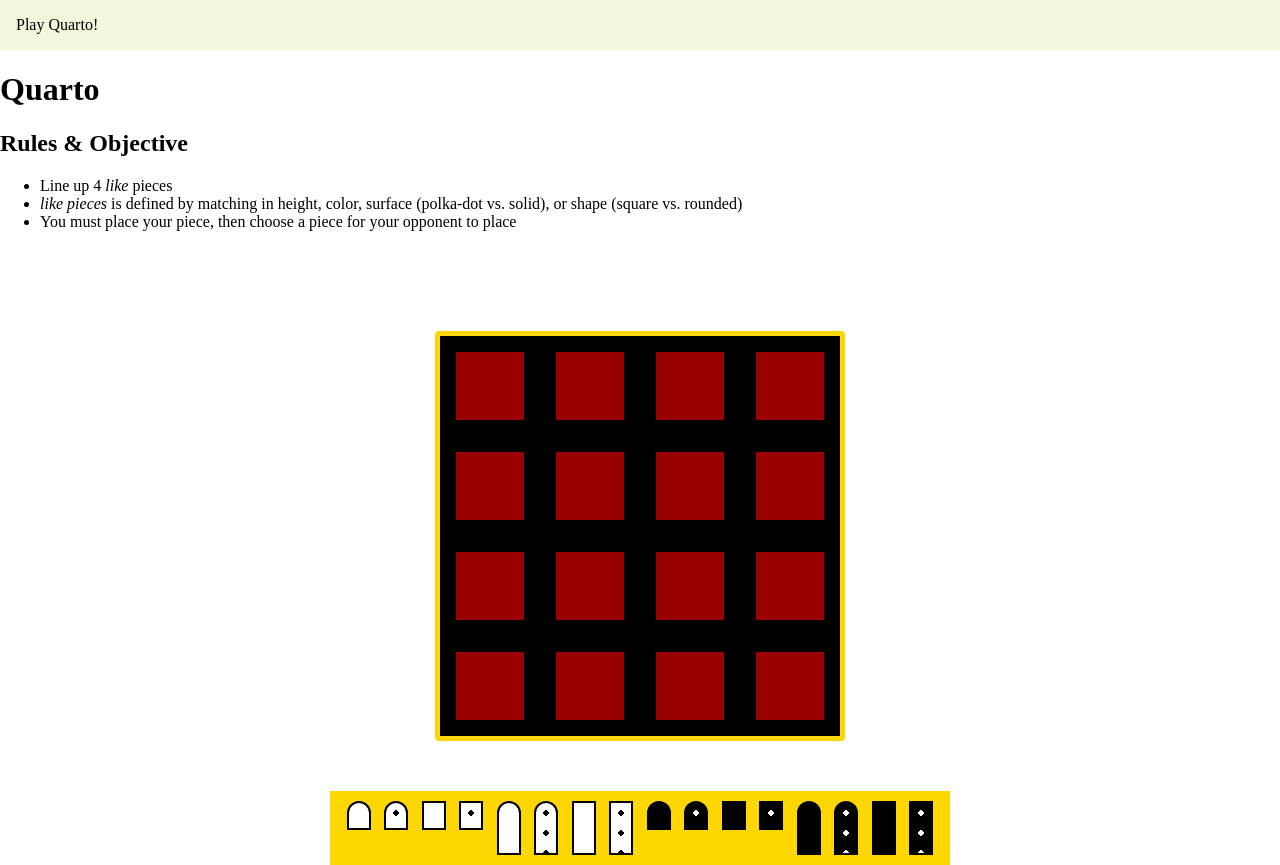
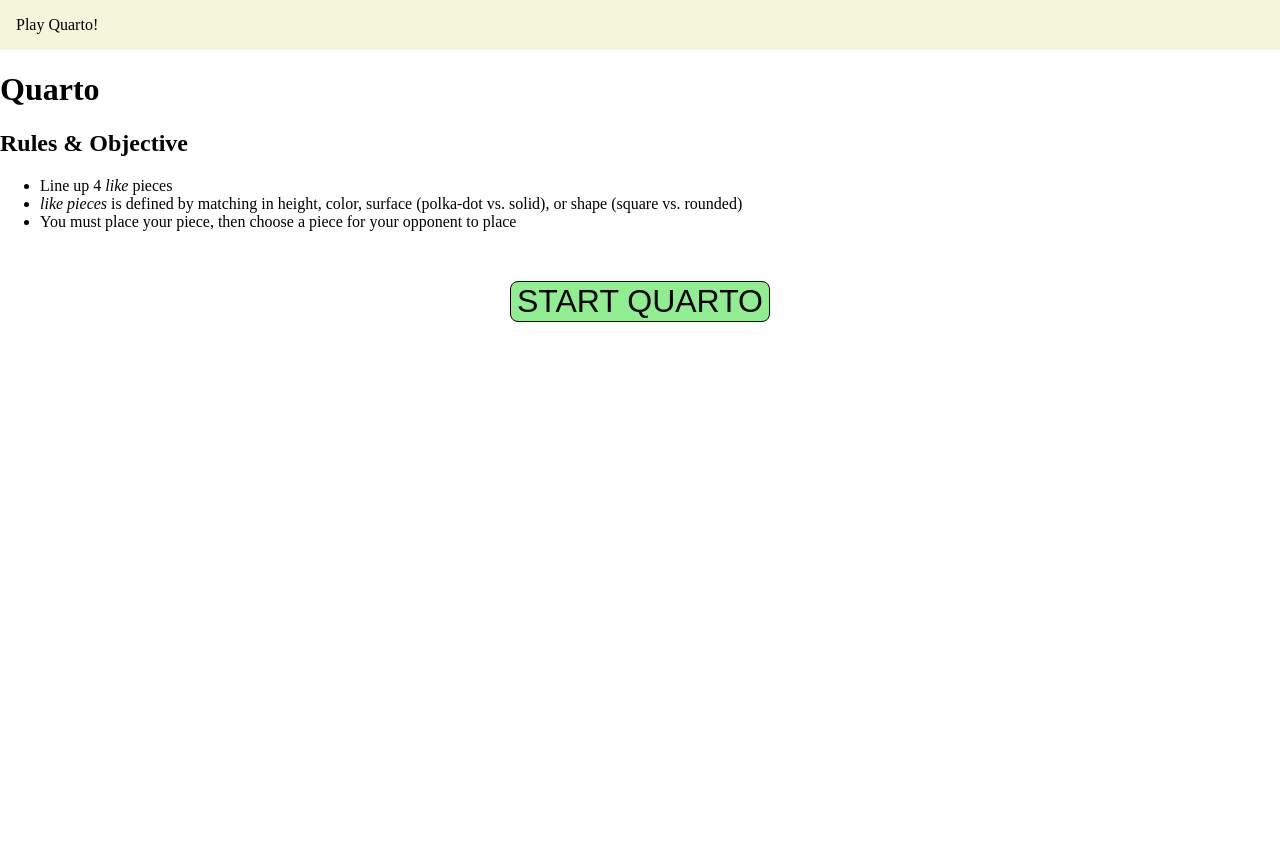
Before and after one commit to jmerz826/Quarto, a React (Vite) app: page / in a window 1280 px wide. Shown: the top 865 px of the page. After the commit the page ends 800 px from the top, so only its background shows below. Built offline with nearby package versions, Linux system fonts and the light colour scheme.

Commit message:
start game button

```diff
--- a/src/components/Home.tsx
+++ b/src/components/Home.tsx
@@ -1,6 +1,23 @@
 import { Board } from "./game/Board";
+import { useState } from "react";
+import styled from "styled-components";
+
+const StyledStartButton = styled.button`
+  background: lightgreen;
+  text-transform: uppercase;
+  font-size: 2rem;
+  &:hover {
+    cursor: pointer;
+  }
+  border-radius: 8px;
+  border: 0.5px solid black;
+  display: block;
+  margin: auto;
+  margin-top: 50px;
+`;
 
 const Home = () => {
+  const [gameStarted, setGameStarted] = useState(false);
   return (
     <main>
       <h1>Quarto</h1>
@@ -19,7 +36,13 @@ const Home = () => {
           place
         </li>
       </ul>
-      <Board />
+      {gameStarted ? (
+        <Board />
+      ) : (
+        <StyledStartButton onClick={() => setGameStarted(true)}>
+          start quarto
+        </StyledStartButton>
+      )}
     </main>
   );
 };
```
